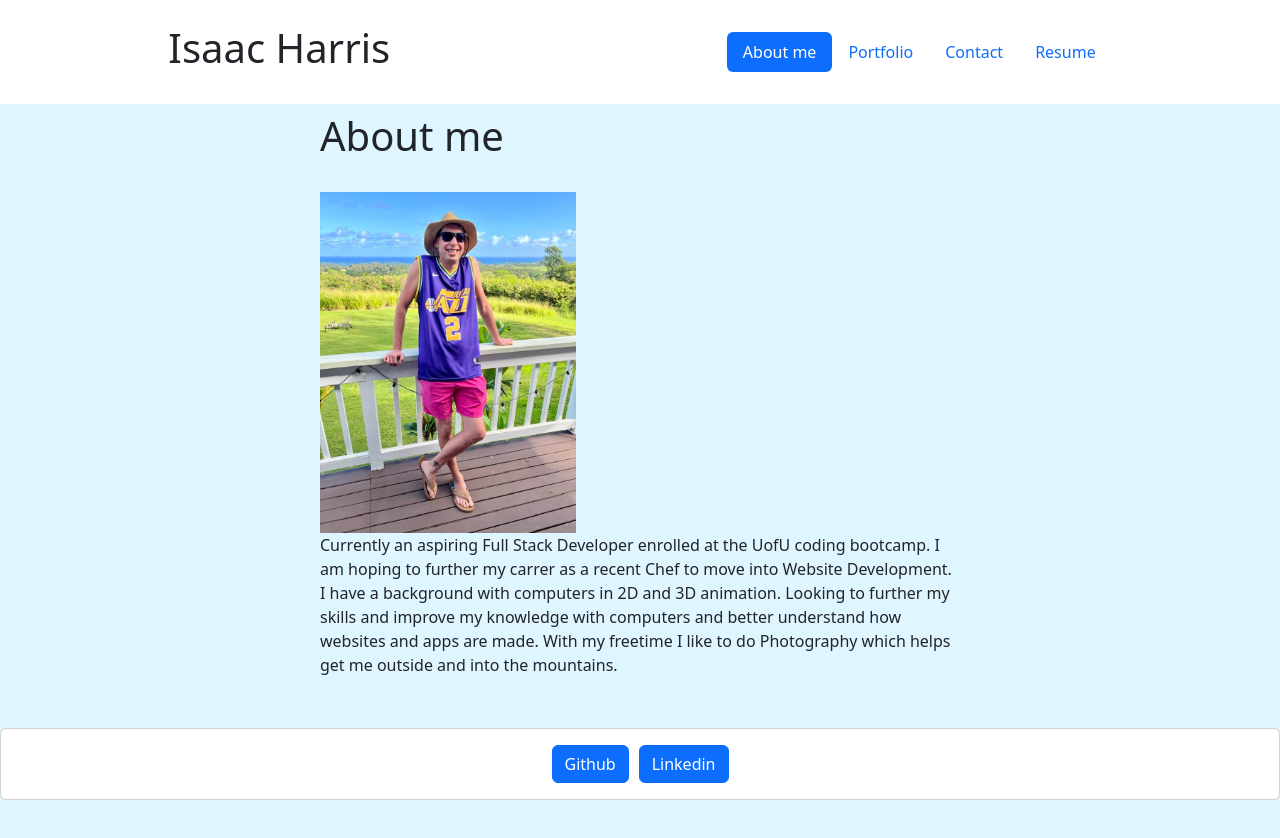
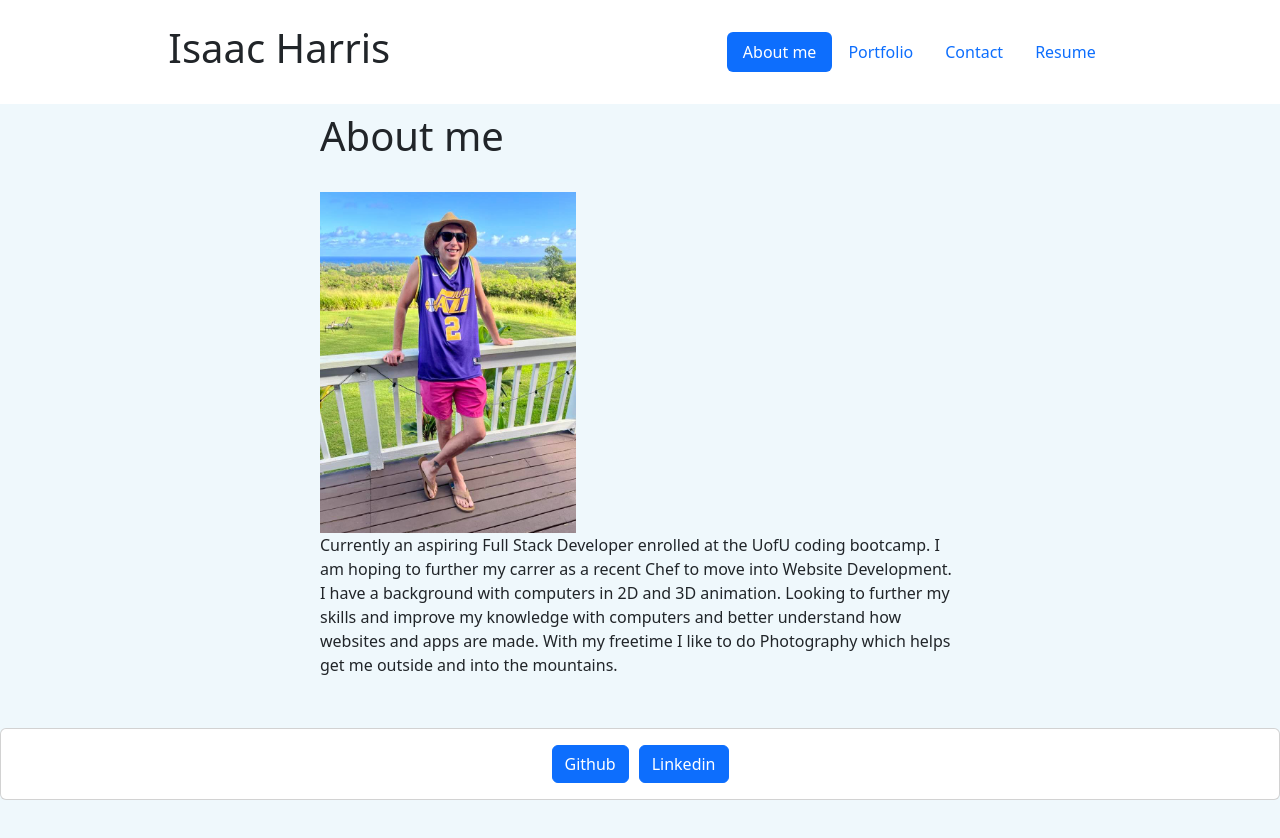
Before and after one commit to Hypnotoad0010/Challenge-20-React-Portfolio, a React (Create React App) app: page / in a window 1280 px wide. Shown: the top 838 px of the page. Built offline with nearby package versions, Linux system fonts and the light colour scheme.

Commit message:
trying to add better background

```diff
--- a/src/App.css
+++ b/src/App.css
@@ -14,7 +14,7 @@
   }
 
   .App-header {
-    background-color: #4569b3;
+    background-color: #282c34;
     min-height: 100vh;
     display: flex;
     flex-direction: column;
--- a/src/Components/Footer.js
+++ b/src/Components/Footer.js
@@ -11,5 +11,4 @@ function Footer() {
   );
 }
 
-
 export default Footer;
--- a/src/Components/PortfolioContainer.js
+++ b/src/Components/PortfolioContainer.js
@@ -2,7 +2,7 @@ import React from 'react';
 
 const styles = {
   pageHeightStyle: {
-    backgroundColor: "#DFF5FF",
+    backgroundColor: "#EFF8FC",
   }
 }
 
--- a/src/Components/pages/About.js
+++ b/src/Components/pages/About.js
@@ -6,7 +6,11 @@ export default function Home() {
       <h1 className ="pb-4 pt-2">About me</h1>
       <article>
             <img class="float" style={{ width: "40%" }} src={"../assets/images/profile-picture.jpg"} alt="Isaac Harris"/>
-            <p>Currently an aspiring Full Stack Developer enrolled at the UofU coding bootcamp. I am hoping to further my carrer as a recent Chef to move into Website Development. I have a background with computers in 2D and 3D animation. Looking to further my skills and improve my knowledge with computers and better understand how websites and apps are made. With my freetime I like to do Photography which helps get me outside and into the mountains. </p>
+            <p>Currently an aspiring Full Stack Developer enrolled at the UofU coding bootcamp.
+              I am hoping to further my carrer as a recent Chef to move into Website Development.
+              I have a background with computers in 2D and 3D animation.
+              Looking to further my skills and improve my knowledge with computers and better understand how websites and apps are made.
+              With my freetime I like to do Photography which helps get me outside and into the mountains. </p>
         </article>
     </div>
   );
--- a/src/Components/pages/Portfolio.js
+++ b/src/Components/pages/Portfolio.js
@@ -9,7 +9,7 @@ const projects = [
     subtitle: "An app to help catagorize your workday",
     deployedLink: "https://hypnotoad0010.github.io/Challenge-5-Work-Day-Scheduler/",
     repoLink: "https://github.com/Hypnotoad0010/Challenge-5-Work-Day-Scheduler",
-    image: "./assets/images/Workday-scheduler.png"
+    image: "../assets/images/Workday-scheduler.png"
   },
   {
     id: 2,
```
Also changed, not shown: 1 other file (tests, documents, lock files or other folders).
